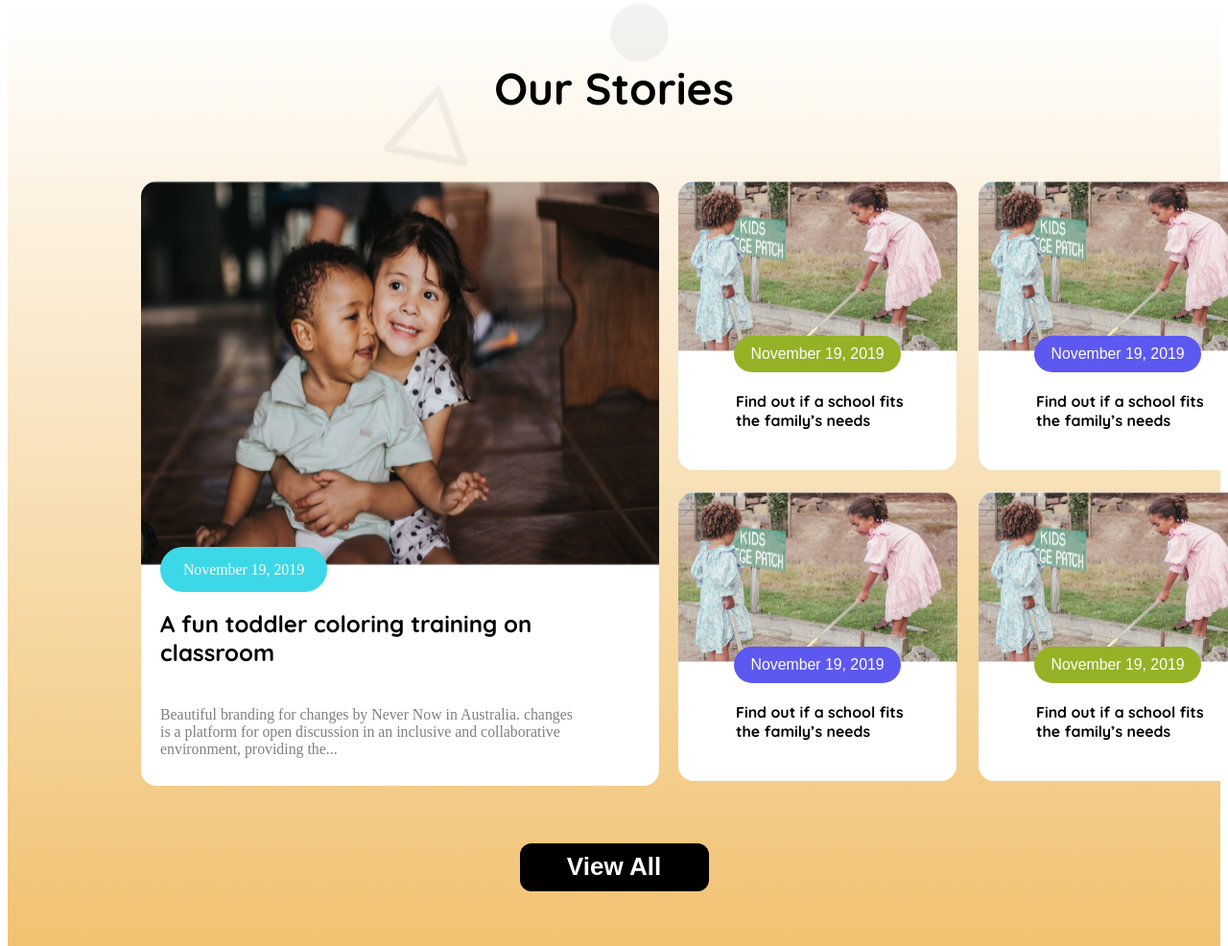
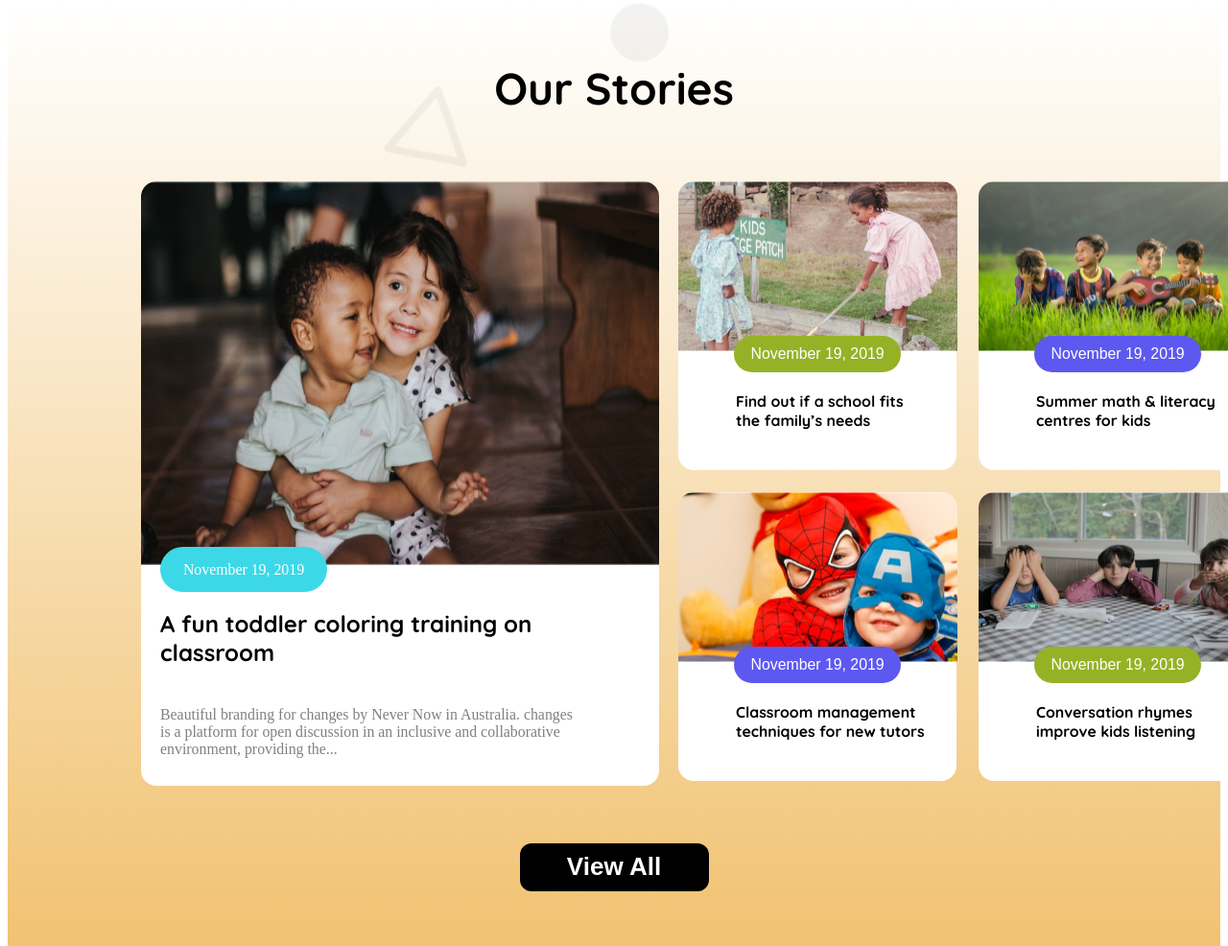
Before and after one commit to sariakhatun/Assignment2, a plain HTML site: page index.html in a window 1280 px wide. Shown: the part 1503-2489 px from the top of the page at 96% size. Drawn offline with Linux system fonts and the light colour scheme.

Commit message:
change image

```diff
--- a/index.html
+++ b/index.html
@@ -118,36 +118,36 @@
                             </div>
                         </div>
                         <div class="box1">
-                            <img src="assets/story-2.png" alt="" class="story-2">
+                            <img src="assets/story-3.png" alt="" class="story-2">
                             <div class="nov">
                                 <button class="November n">November 19, 2019</button>
                             </div>
                             <div class="cap">
                                 <p class="caption">
-                                    Find out if a school fits the                        family’s needs
-                                </p>
+                                    Summer math & literacy
+                                    centres for kids</p>
                             </div>
                         </div>
                         <div class="box1">
-                            <img src="assets/story-2.png" alt="" class="story-2">
+                            <img src="assets/story-4.png" alt="" class="story-2">
                             <div class="nov">
                                 <button class="November n">November 19, 2019</button>
                             </div>
                             <div class="cap">
                                 <p class="caption">
-                                    Find out if a school fits the                        family’s needs
-                                </p>
+                                    Classroom management
+                                    techniques for new tutors</p>
                             </div>
                         </div>
                         <div class="box1">
-                            <img src="assets/story-2.png" alt="" class="story-2">
+                            <img src="assets/story-5.png" alt="" class="story-2">
                             <div class="nov">
                                 <button class="November">November 19, 2019</button>
                             </div>
                             <div class="cap">
                                 <p class="caption">
-                                    Find out if a school fits the                        family’s needs
-                                </p>
+                                    Conversation rhymes
+                                    improve kids listening </p>
                             </div>
                         </div>
                     </div>
```
